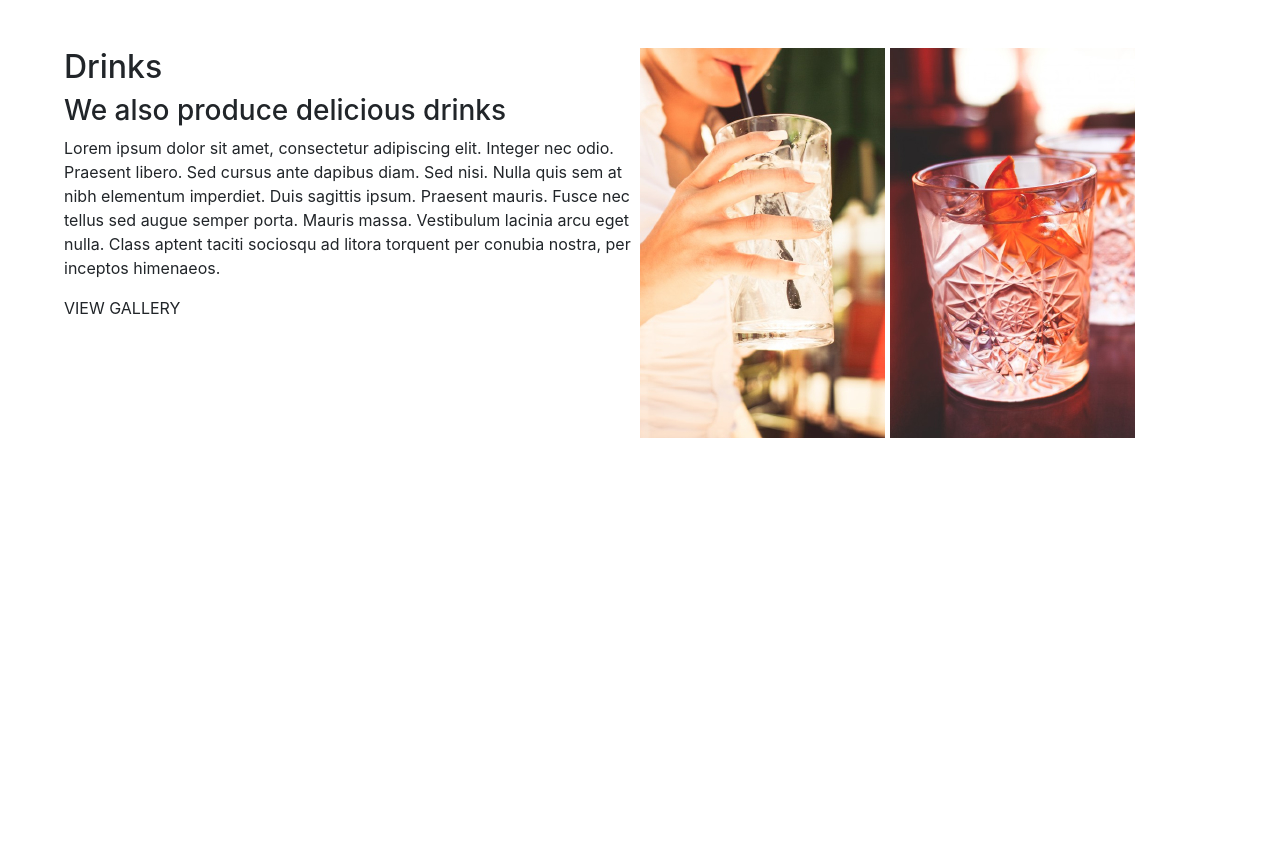
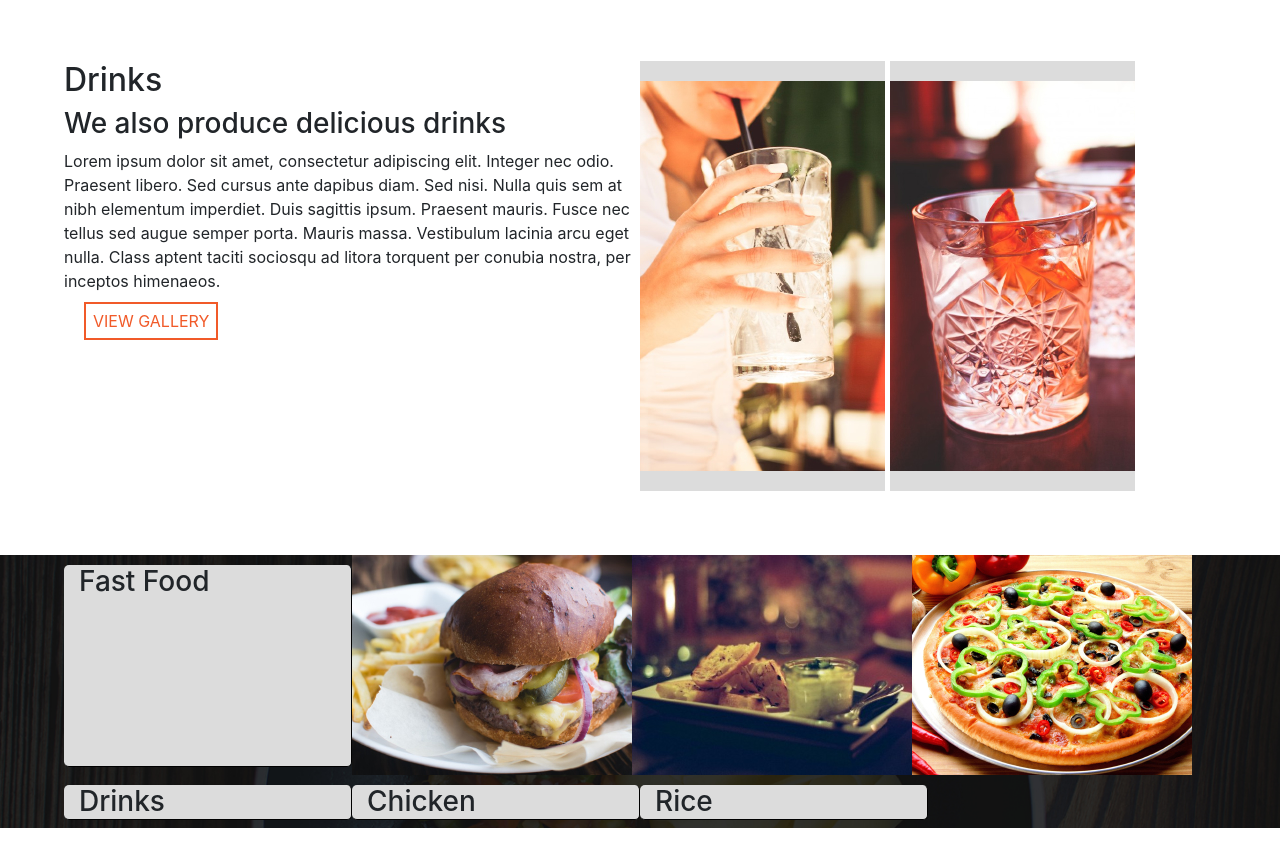
Before and after one commit to Ashleyzawadi/anitaskitchen, a plain HTML site: page index.html in a window 1280 px wide. Shown: the part 1297-2164 px from the top of the page. Before the commit the page ends 1799 px from the top, so only its background shows below. Drawn offline with Linux system fonts and the light colour scheme; a web font is replaced by a local one.

Commit message:
Gallery Head Add Fastfood bar and images

```diff
--- a/css/styles.css
+++ b/css/styles.css
@@ -18,3 +18,36 @@
        margin: 0;
        padding: 0;
 }
+.col-md-6 img{
+  border-left: solid 20px 	#DCDCDC;
+  border-right: solid 20px 	#DCDCDC;
+
+}
+#drinks{
+  border-top: solid 20px 	#DCDCDC;
+  border-bottom: solid 20px 	#DCDCDC;
+  border-left: 0;
+  border-right: 0;
+}
+
+.nav-item{
+          color: #F15A29;
+          border: solid 2px #F15A29;
+          padding: 7px;
+          margin: 20px;
+}
+.gallery {
+  background-image: url(../images/backgrounds/foodsBg.jpg);
+  background-repeat: repeat;
+  background-size: cover;
+  height: vh;
+}
+
+.col-md-3 {
+         background-color: #DCDCDC;
+         margin-top: 10px;
+         border-right: solid 1px #000;
+         border-bottom: solid 1px #000;
+         border-radius: 5px;
+
+}
--- a/index.html
+++ b/index.html
@@ -51,7 +51,7 @@
       <h3>You'll love our delicious fast Food. </h3>
       <p>Lorem ipsum dolor sit amet, consectetur adipiscing elit. Integer nec odio. Praesent libero. Sed cursus ante dapibus diam. Sed nisi. Nulla quis sem at nibh elementum imperdiet. Duis sagittis ipsum. Praesent mauris. Fusce nec tellus sed augue semper
         porta. Mauris massa. Vestibulum lacinia arcu eget nulla. Class aptent taciti sociosqu ad litora torquent per conubia nostra, per inceptos himenaeos. </p>
-      <a> VIEW GALLERY</a>
+      <a href ="gallery.html" class ="nav-item"> VIEW GALLERY</a>
     </div>
   </div>
 
@@ -61,17 +61,31 @@
         <h3>We also produce delicious drinks</h3>
         <p> Lorem ipsum dolor sit amet, consectetur adipiscing elit. Integer nec odio. Praesent libero. Sed cursus ante dapibus diam. Sed nisi. Nulla quis sem at nibh elementum imperdiet. Duis sagittis ipsum. Praesent mauris. Fusce nec tellus sed augue semper
           porta. Mauris massa. Vestibulum lacinia arcu eget nulla. Class aptent taciti sociosqu ad litora torquent per conubia nostra, per inceptos himenaeos. </p>
-        <a>VIEW GALLERY</a>
+        <a href= "gallery.html" class= "nav-item">VIEW GALLERY</a>
        </div>
           <div class="col-md-6">
-         <img src="images/drink1.jpg">
-        <img src="images/drink2.jpg">
+         <img id= "drinks" src="images/drink1.jpg">
+        <img id= "drinks" src="images/drink2.jpg">
     </div>
   </div>
 
     <div class="gallery">
+
       <!--pullout gallery-->
-      <!--gallery menu-->
+      <div class= "row">
+       <h3 class= "col-md-3">Fast Food</h3>
+       <img src= "images/fastfood/beefBurger.jpg">
+       <img src = "images/fastfood/chickenBurger.jpg">
+       <img src = "images/fastfood/chickenPizza.jpg">
+       <h3 class= "col-md-3" >Drinks</h3>
+       <h3 class= "col-md-3" >Chicken</h3>
+       <h3 class= "col-md-3" >Rice</h3>
+      <!--gallery menu--
+      <img src= "images/fastfood/beefBurger.jpg">
+      <img src = "images/fastfood/chickenBurger.jpg">
+      <img src = "images/fastfood/chickenPizza.jpg">
+    -->
+    </div>
     </div class="email">
     <!--happy customers & about menu-->
     <!-- email form-->
```
